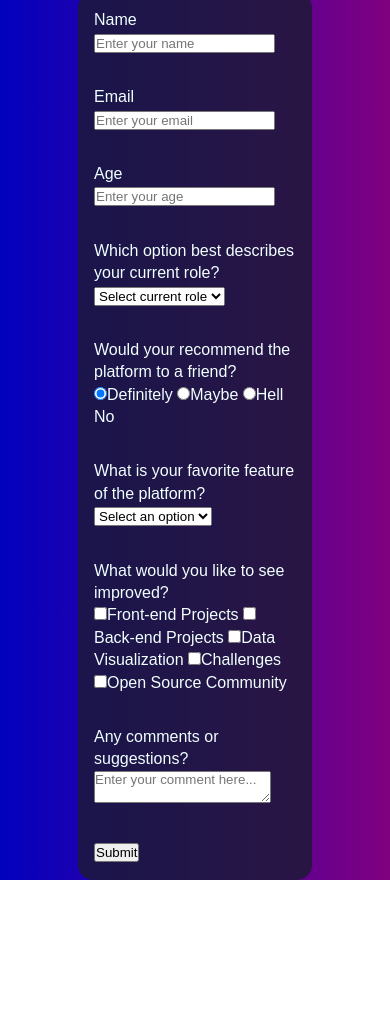
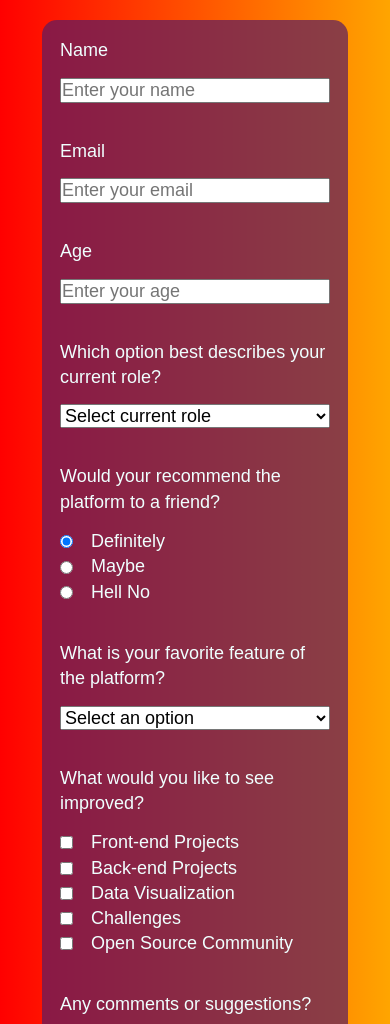
Before and after one commit to ChrisHuynh9/survey-form, a plain HTML site: page index.html in a window 390 px wide. Shown: the part 149-1173 px from the top of the page. Before the commit the page ends 1029 px from the top, so only its background shows below. Drawn offline with Linux system fonts and the light colour scheme.

Commit message:
finished styling, spacing, and mobile responsiveness, it is done.

```diff
--- a/style.css
+++ b/style.css
@@ -3,6 +3,7 @@
   padding: 0;
   box-sizing: border-box;
   font-family: 'Poppins', sans-serif;
+  font-size: large;
 }
 
 html {
@@ -19,15 +20,33 @@ body {
 
 }
 
+p {
+  margin-bottom: 0.8rem;
+}
+
 h1 {
   text-align: center;
 }
 
+
+#name-label {
+  margin-bottom: 0.8rem;
+}
+
+#email-label {
+  margin-bottom: 0.8rem;
+}
+
+#age-label {
+  margin-bottom: 0.8rem;
+}
+
+.text-head {
+  font-size: xx-large;
+}
+
 .form-group {
   padding: 1rem;
-
-
-
 }
 
 .description-head {
@@ -37,7 +56,6 @@ h1 {
 
 .container {
   padding-top: 1.3rem;
-  height: 100%;
   margin: 0;
 }
 
@@ -46,4 +64,63 @@ h1 {
   border-radius: 15px;
   width: 60%;
   margin: auto;
+  padding: 40px;
 }
+
+label {
+  display: flex;
+  align-items: center;
+}
+
+.form-control {
+  margin: auto;
+  width: 100%;
+  display: block;
+}
+
+.text-area {
+ width: 100%;
+ min-height: 120px;
+ resize: vertical;
+}
+
+.submit-button {
+  width: 100%;
+  min-height: 50px;
+  padding: 12px;
+  border-radius: 2px;
+  border-style: none;
+  background-color: #37af65;
+  color: azure;
+}
+
+.input-radio {
+  margin-right: 1rem;
+
+}
+
+.input-checkbox {
+  margin-right: 1rem;
+}
+
+@media screen and (max-width: 550px) {
+  html {
+    background-image: linear-gradient(to right,red, orange);
+  }
+
+  #survey-form {
+    background-color: #581c64b2;
+    border-radius: 15px;
+    padding: 0.001rem;
+    width: 17rem;
+  }
+  .submit-button {
+    width: 100%;
+    min-height: 50px;
+    padding: 12px;
+    border-radius: 2px;
+    border-style: none;
+    background-color: rgba(4, 190, 214, 0.897);
+    color: azure;
+  }
+}
```
Also changed, not shown: 1 other file.
